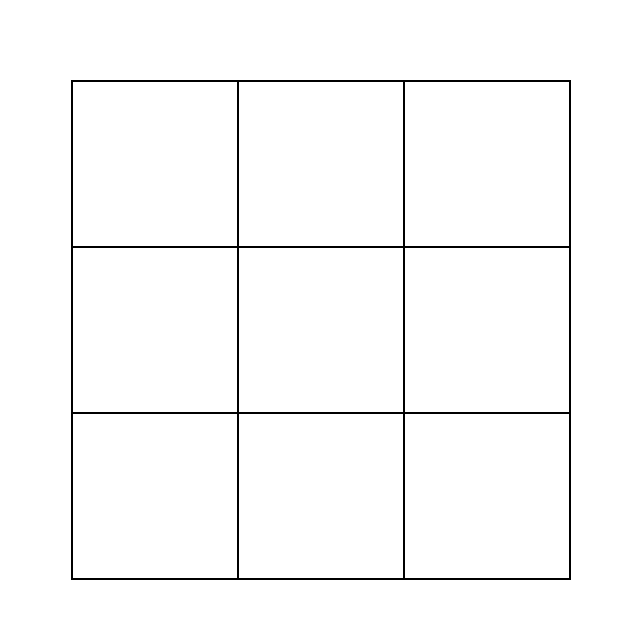
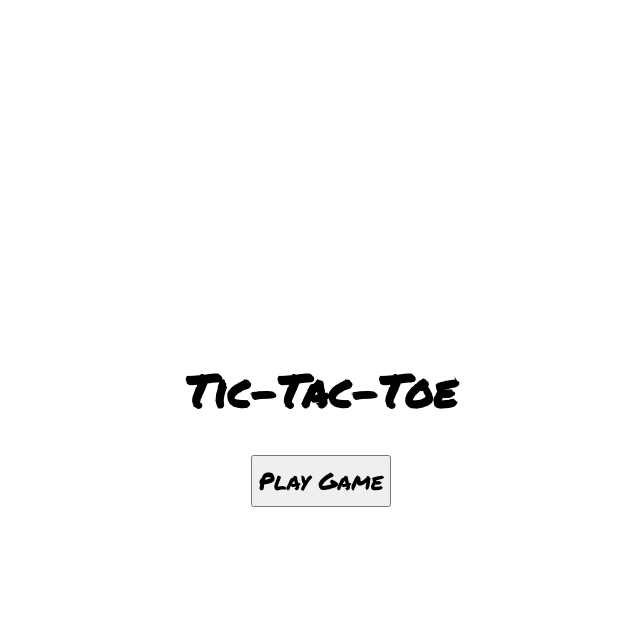
Before and after one commit to clements50/project-tic-tac-toe, a website: page index.html in a window 1280 px wide. Shown: the whole page, without its empty margins (319-959 px from the left). Drawn offline with Linux system fonts and the light colour scheme.

Commit message:
add design and some features

```diff
--- a/css/index.css
+++ b/css/index.css
@@ -6,18 +6,23 @@
 }
 
 body {
-  padding: 1rem;
+  display: flex;
+  min-height: 100vh;
+  flex-direction: column;
+  justify-content: center;
+  align-items: center;
+  gap: 2rem;
 }
 
 .gameboard {
   display: grid;
+  display: none;
   grid-template-columns: repeat(3, 1fr);
   grid-template-rows: repeat(3, 1fr);
   height: 330px;
   width: 330px;
-  border: 1px solid black;
   margin: 0 auto;
-  margin-top: 4rem;
+  gap: 1rem;
 }
 
 .gameboard-tile {
@@ -26,6 +31,26 @@ body {
   justify-content: center;
   align-items: center;
   font-size: 3rem;
+  border-radius: 1rem;
+}
+
+.playgame {
+  display: flex;
+  flex-direction: column;
+  justify-content: center;
+  align-items: center;
+  height: 100vh;
+  gap: 2rem;
+  font-size: 1.4rem;
+}
+
+.playgame button {
+  font-size: 1.5rem;
+  padding: 6px;
+}
+
+.winner-message {
+  font-size: 2rem;
 }
 
 @media screen and (min-width: 900px) {
--- a/index.html
+++ b/index.html
@@ -26,5 +26,12 @@
       <div class="gameboard-tile" data-index="7"></div>
       <div class="gameboard-tile" data-index="8"></div>
     </div>
+    <div class="winner-message"></div>
+    <div class="playgame">
+      <header>
+        <h1>Tic-Tac-Toe</h1>
+      </header>
+      <button class="play-btn">Play Game</button>
+    </div>
   </body>
 </html>
--- a/js/index.js
+++ b/js/index.js
@@ -42,7 +42,8 @@ const displayController = (function () {
           console.log(winner);
         }
         if (spotsLeft < 1) {
-          console.log('tie');
+          const winnerMessage = document.querySelector('.winner-message');
+          winnerMessage.textContent = 'Its A Tie'
         }
       });
     });
@@ -65,7 +66,8 @@ const displayController = (function () {
           gameBoard.board[combo[1]] === currentPlayer.playerSymbol &&
           gameBoard.board[combo[2]] === currentPlayer.playerSymbol
         ) {
-          console.log(`${currentPlayer.playerName} wins!`);
+          const winnerMessage = document.querySelector('.winner-message');
+          winnerMessage.textContent = `${currentPlayer.playerName} Wins !`
           winner = true;
         }
       });
@@ -76,3 +78,12 @@ const displayController = (function () {
 })();
 
 displayController.placeMark();
+
+const playBtn = document.querySelector('.play-btn');
+const playGameContainer = document.querySelector('.playgame');
+const gameboardContainer = document.querySelector('.gameboard');
+
+playBtn.addEventListener('click', function() {
+  playGameContainer.style.display = 'none';
+  gameboardContainer.style.display = 'grid';
+})
```
